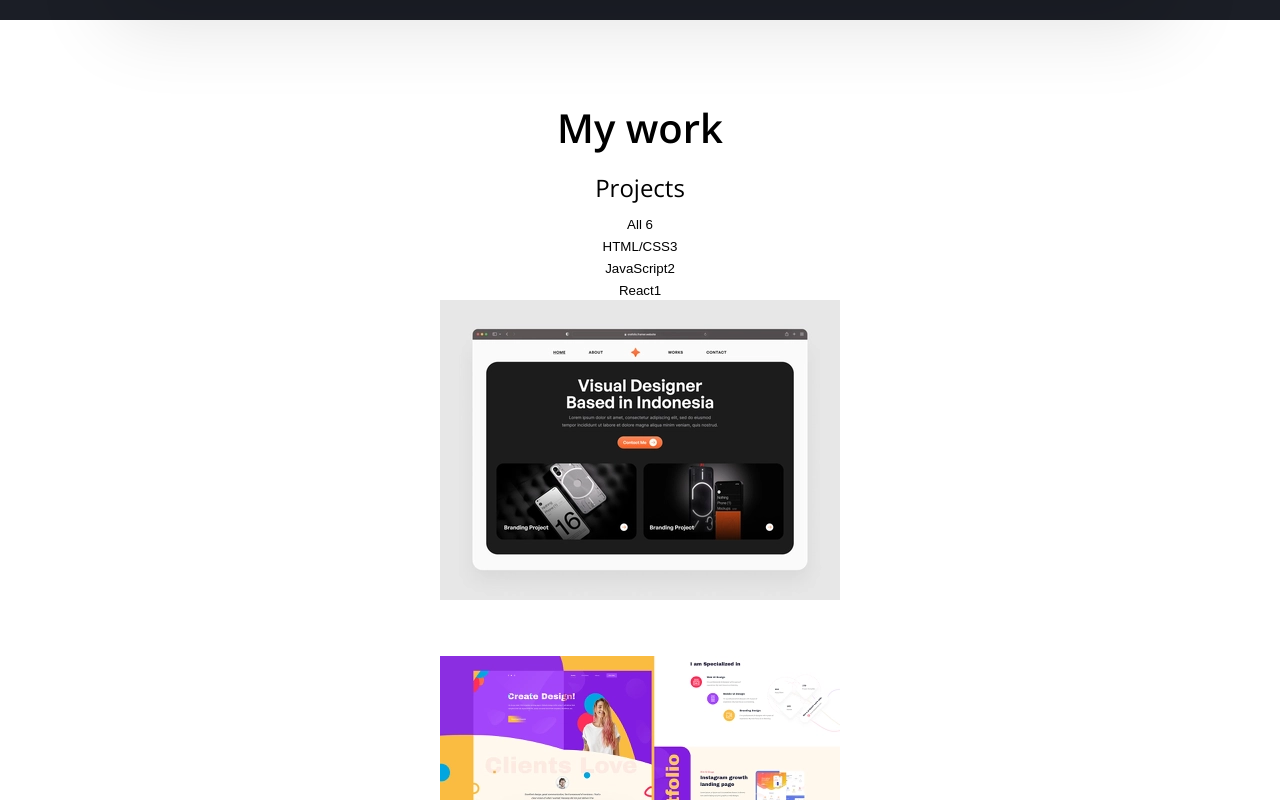
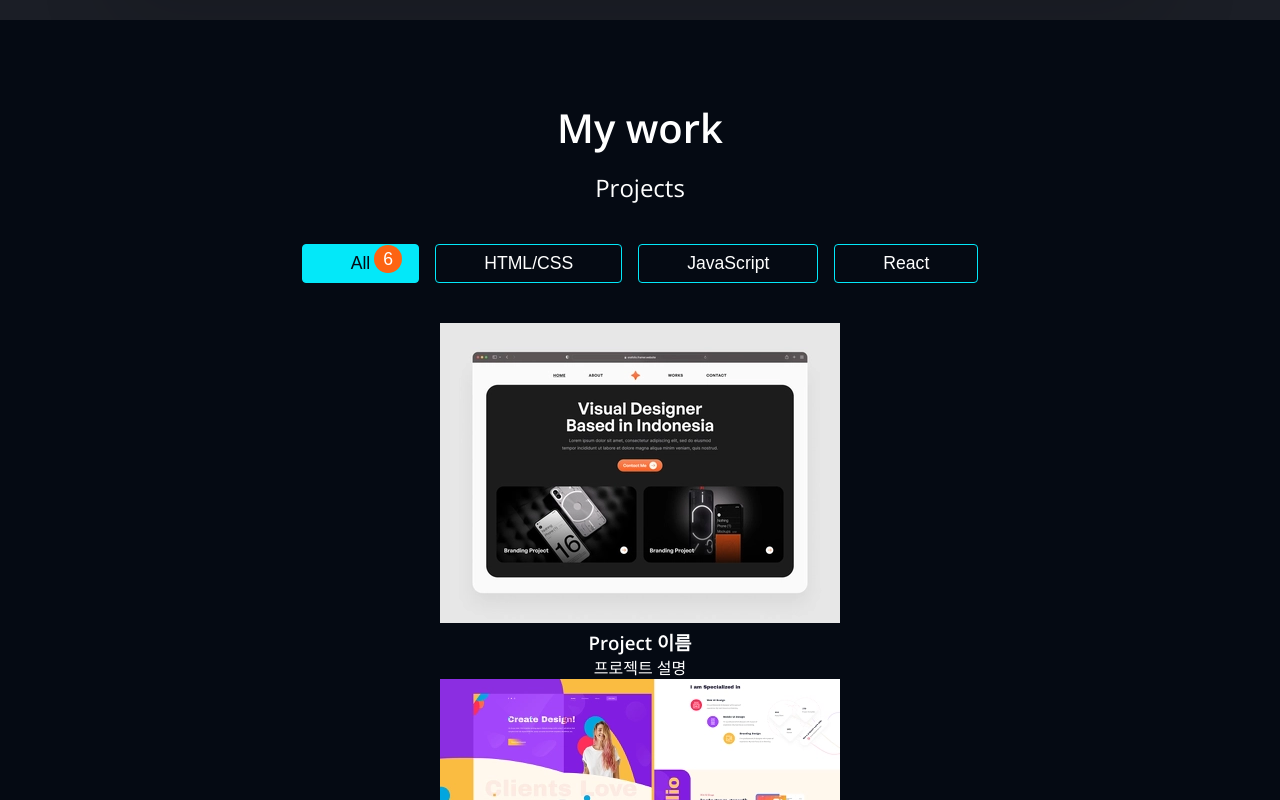
Before and after one commit to godaecheol/main-PortFolio, a plain HTML site: page index.html in a window 1280 px wide. Shown: the part 1997-2797 px from the top of the page. Drawn offline with nearby package versions, Linux system fonts and the light colour scheme.

Commit message:
CSS-Work-Category

```diff
--- a/css/style.css
+++ b/css/style.css
@@ -89,6 +89,7 @@ button:focus {
   display: flex;
   justify-content: space-between;
   align-items: center;
+  z-index: 1;
 }
 .header__logo {
   display: flex;
@@ -281,3 +282,51 @@ button:focus {
   height: 3px;
   background-color: var(--color-accent);
 }
+
+/* Wokr */
+#work {
+  background-color: var(--color-primary);
+  color: var(--color-text);
+}
+
+.categories {
+  display: flex;
+  justify-content: center;
+  margin: 2.5rem;
+  gap: 1rem;
+}
+
+.categorie {
+  position: relative;
+  color: var(--color-text);
+  font-size: 1.1rem;
+  padding: 0.5rem 3rem;
+  border-radius: 4px;
+  border: 1px solid var(--color-accent);
+  cursor: pointer;
+  white-space: nowrap;
+}
+.categorie--selected {
+  background-color: var(--color-accent);
+  color: var(--color-primary);
+}
+
+.categorie__count {
+  opacity: 0;
+  position: absolute;
+  top: -20px;
+  right: 16px;
+  width: 28px;
+  height: 28px;
+  line-height: 28px;
+  border-radius: 100%;
+  background-color: var(--color-accent-variant);
+  color: var(--color-text);
+  transition: all 250ms ease-in;
+}
+
+.categorie--selected .categorie__count,
+.categorie:hover .categorie__count {
+  opacity: 1;
+  top: 0;
+}
--- a/index.html
+++ b/index.html
@@ -170,20 +170,29 @@
       </section>
       <!-- Work -->
       <section id="work" class="section">
+        <div class="max-container">
           <h2 class="title">My work</h2>
           <p class="description">Projects</p>
-        <ul>
+          <ul class="categories">
             <li>
-            <button>All <span>6</span></button>
+              <button class="categorie categorie--selected">
+                All <span class="categorie__count">6</span>
+              </button>
             </li>
             <li>
-            <button>HTML/CSS<span>3</span></button>
+              <button class="categorie">
+                HTML/CSS<span class="categorie__count">3</span>
+              </button>
             </li>
             <li>
-            <button>JavaScript<span>2</span></button>
+              <button class="categorie">
+                JavaScript<span class="categorie__count">2</span>
+              </button>
             </li>
             <li>
-            <button>React<span>1</span></button>
+              <button class="categorie">
+                React<span class="categorie__count">1</span>
+              </button>
             </li>
           </ul>
           <ul>
@@ -260,6 +269,7 @@
               </a>
             </li>
           </ul>
+        </div>
       </section>
       <!-- Testimonials -->
       <section id="testimonials" class="section">
```
Lines whose indentation alone changed are shown as unchanged.
